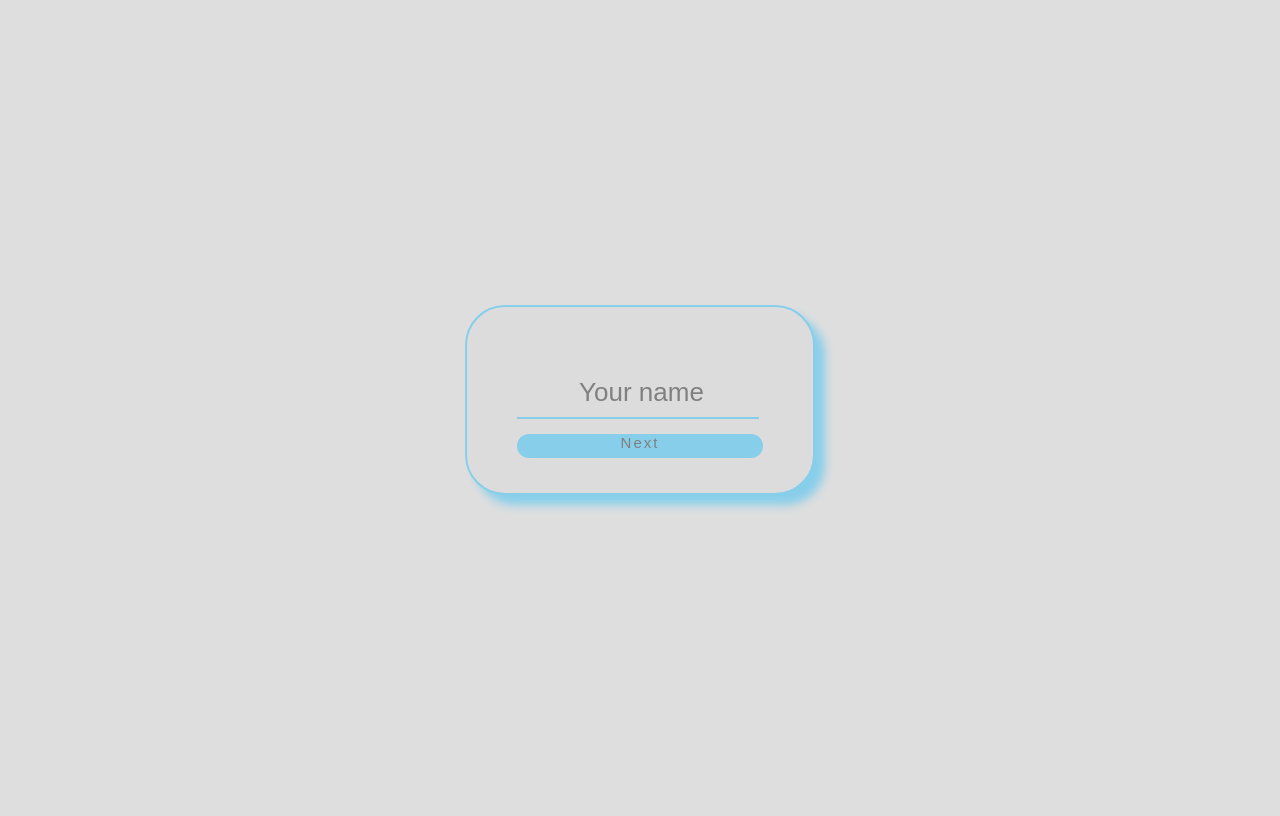
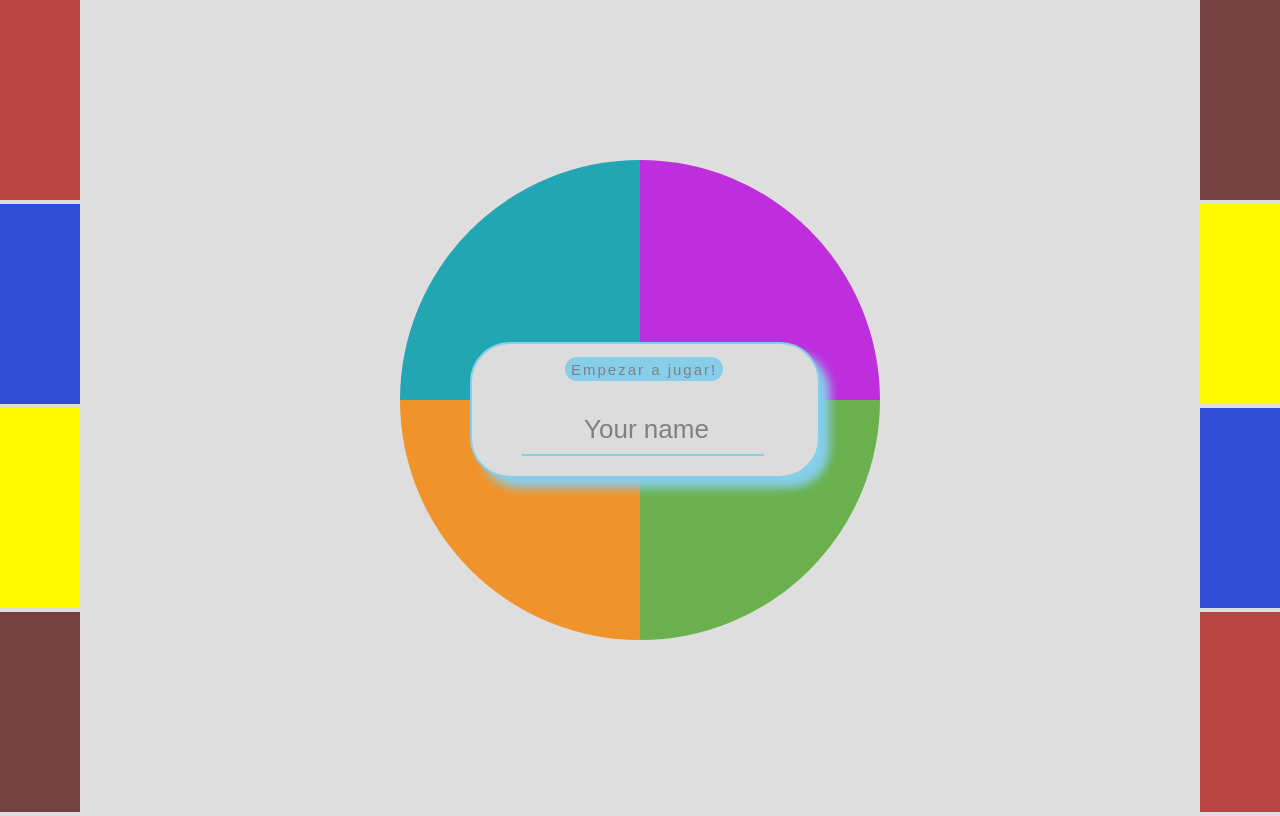
Before and after one commit to JavierArevalo02/SimonSays, a plain HTML site: page index.html in a window 1280 px wide. Drawn offline with nearby package versions, Linux system fonts and the light colour scheme.

Commit message:
con nombre

```diff
--- a/index.html
+++ b/index.html
@@ -6,14 +6,40 @@
     <link href="styles.css" rel="stylesheet" />
   </head>
   <body>
-    <section class="log">
-      <section class="login__container">
-          <form class="login__form">
-              <input id = "name" type="text" class="input" placeholder=" Your name">
-              <a class="button" onclick="GetName()" href="Juego.html">Next</a>
+    <div class = "lineaizq">
+      <div id="red-1" class="colorlateral red" data-color="red1"></div>
+      <div id="darkblue-1" class="colorlateral darkblue " data-color="darkblue1"></div>
+      <div id="yellow-1" class="colorlateral yellow " data-color="yellow1"></div>
+      <div id="brown-1" class="colorlateral brown" data-color="brown1"></div>
+    </div>
+    <div class="gameboard">
+        <section id = "inicio" class="btn-start">
+        <section class="login__container">
+            <form class="login__form">
+                <input id = "name" type="text" class="input" placeholder=" Your name">
+                <!--<a class="button" onclick="GetName()" href="Juego.html">Next</a>-->
+                <!--<button class="button" onclick="GetName()">NEXT</button>-->
+                <!--<button id="btnEmpezar" class="button" onclick="empezarJuego()">Empezar a jugar!</button>
+                -->
+            </form>
+        </section>
+      </section>
+      <div id="celeste" class="color celeste left" data-color="celeste"></div>
+      <div id="violeta" class="color violeta right" data-color="violeta"></div>
+      <div id="naranja" class="color naranja left" data-color="naranja"></div>
+      <div id="verde" class="color verde right" data-color="verde"></div>
+      <button id="btnEmpezar" class="button" onclick="empezarJuego()">Empezar a jugar!</button>
 
-          </form>
-      </section>
-      <script src = "name.js"></script>
+    </div>
+    <div class = "lineader">
+      <div id="brown-2" class="colorlateral brown" data-color="brown2"></div>
+      <div id="yellow-2" class="colorlateral yellow" data-color="yellow2"></div>
+      <div id="darkblue-2" class="colorlateral darkblue" data-color="darkblue2"></div>
+      <div id="red-2" class="colorlateral red" data-color="red2"></div>
+    </div>
+    <script src = "https://cdnjs.cloudflare.com/ajax/libs/sweetalert/2.1.2/sweetalert.min.js"></script>
+    <script src = "main.js"></script>
+
+
   </body>
 </html>
--- a/main.js
+++ b/main.js
@@ -11,6 +11,7 @@ const yellow2 = document.getElementById('yellow-2')
 const brown1 = document.getElementById('brown-1')
 const brown2 = document.getElementById('brown-2')
 const btnEmpezar = document.getElementById('btnEmpezar')
+const inicio = document.getElementById('inicio')
 const UltimoNivel = 10
 var contlevel = 0
 
@@ -32,6 +33,7 @@ class Juego {
         this.colores = {celeste,violeta,naranja,verde,red1,darkblue1,yellow1,brown1,brown2,yellow2,darkblue2,red2}
     }
     toggleBtnEmpezar(){
+
         if(btnEmpezar.classList.contains('hide')){
             btnEmpezar.classList.remove('hide')
         }else{
@@ -191,10 +193,7 @@ class Juego {
     }
 
     function empezarJuego() {
-        window.juego = new Juego()
+      const name = document.getElementById("name").value;
+      console.log(name)
+      window.juego = new Juego()
     }
-
-    function GetName() {
-        var name = document.getElementById("name").value;
-        console.log(name)
-    }
--- a/name.js
+++ /dev/null
@@ -1,4 +0,0 @@
-function GetName() {
-    const name = document.getElementById("name").value;
-    console.log(name)
-  }
--- a/styles.css
+++ b/styles.css
@@ -46,6 +46,9 @@ a{
     letter-spacing: 2px;
     border: 0px;
     text-align: center;
+    position: absolute;
+    top: calc(50% - 58px);
+    left: calc(50% - 75px);
 }
   .login__container{
     border-radius: 40px;
@@ -136,12 +139,11 @@ a{
   .btn-start {
     width: 400px;
     height: 100px;
-    background: #ecf0f1;
     color: #2c3e50;
     font-size: 2.5rem;
     position: absolute;
-    top: calc(50% - 50px);
-    left: calc(50% - 200px);
+    top: calc(50% - 58px);
+    left: calc(50% - 170px);
   }
 
   .hide {
```
Also changed, not shown: Juego.html (deleted, +0 -31 lines).
